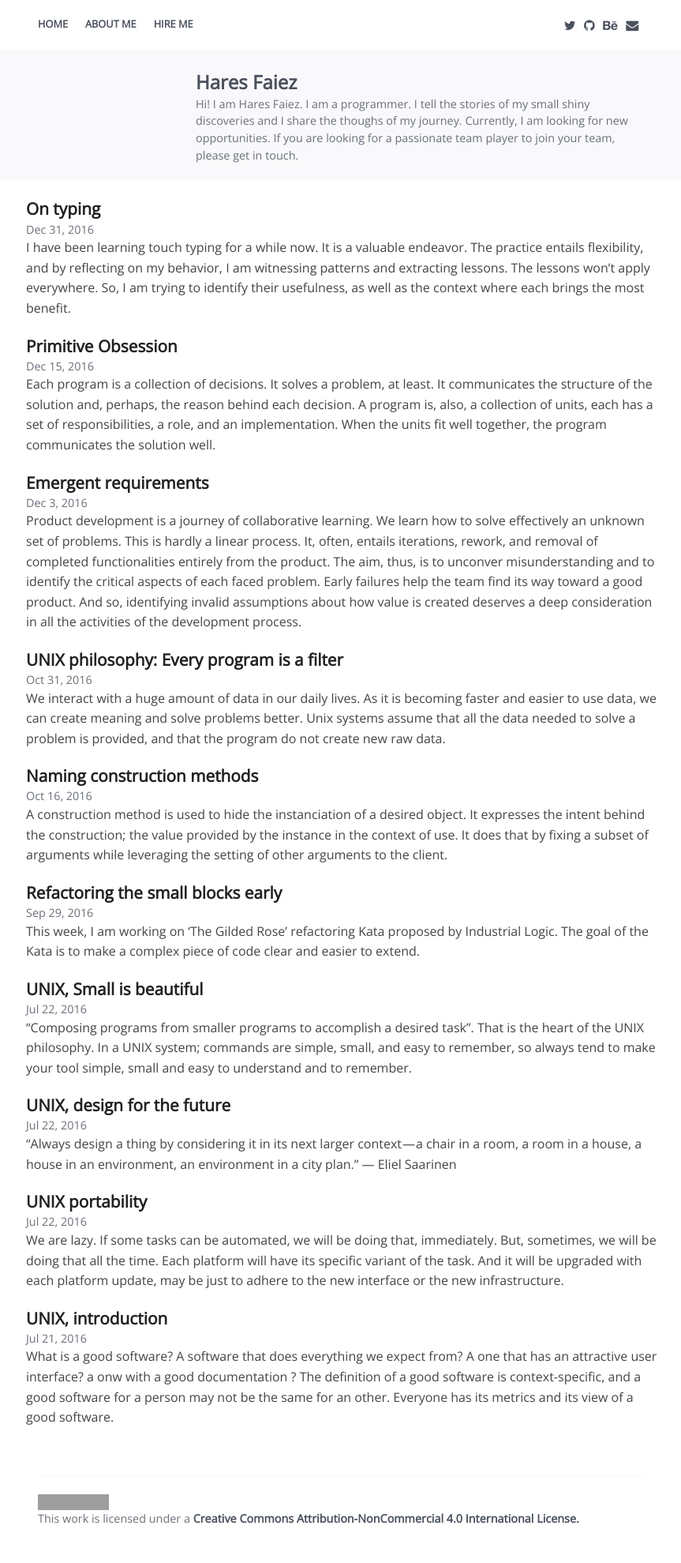
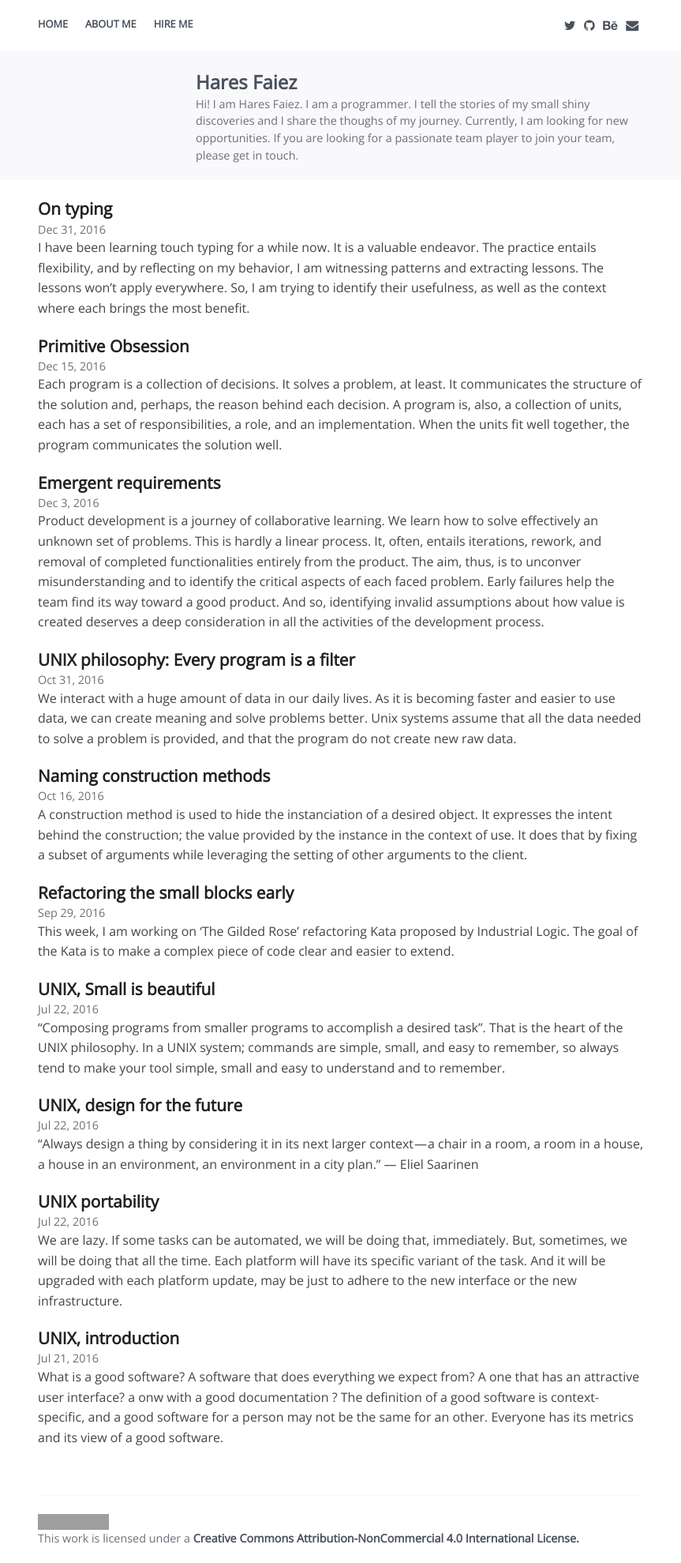
Before and after one commit to haresfaiez/haresfaiez.github.io, a Jekyll site: the page built from index.html, in a window 1280 px wide. Shown: the whole page at 79% size, without its empty margins (207-1070 px from the left). Built offline with Jekyll 4.4.1, drawn with Linux system fonts in a browser that asks for light colours; some web fonts are replaced; before the commit the page ends 1953 px from its top, so only the background shows below that; grey boxes are pictures that could not be loaded.

Commit message:
Align the posts beginning with the header elements

```diff
--- a/_includes/posts.html
+++ b/_includes/posts.html
@@ -1,4 +1,5 @@
 <section class="bloc row">
+  <div class="small-12 medium-12 large-12 columns">
     {% for post in site.posts %}
     <article class="text-bloc">
       <h3 class="accent vertical-outset headline">
@@ -12,4 +13,5 @@
       {{ post.excerpt }}
     </article>
     {% endfor %}
+  </div>
 </section>
```
